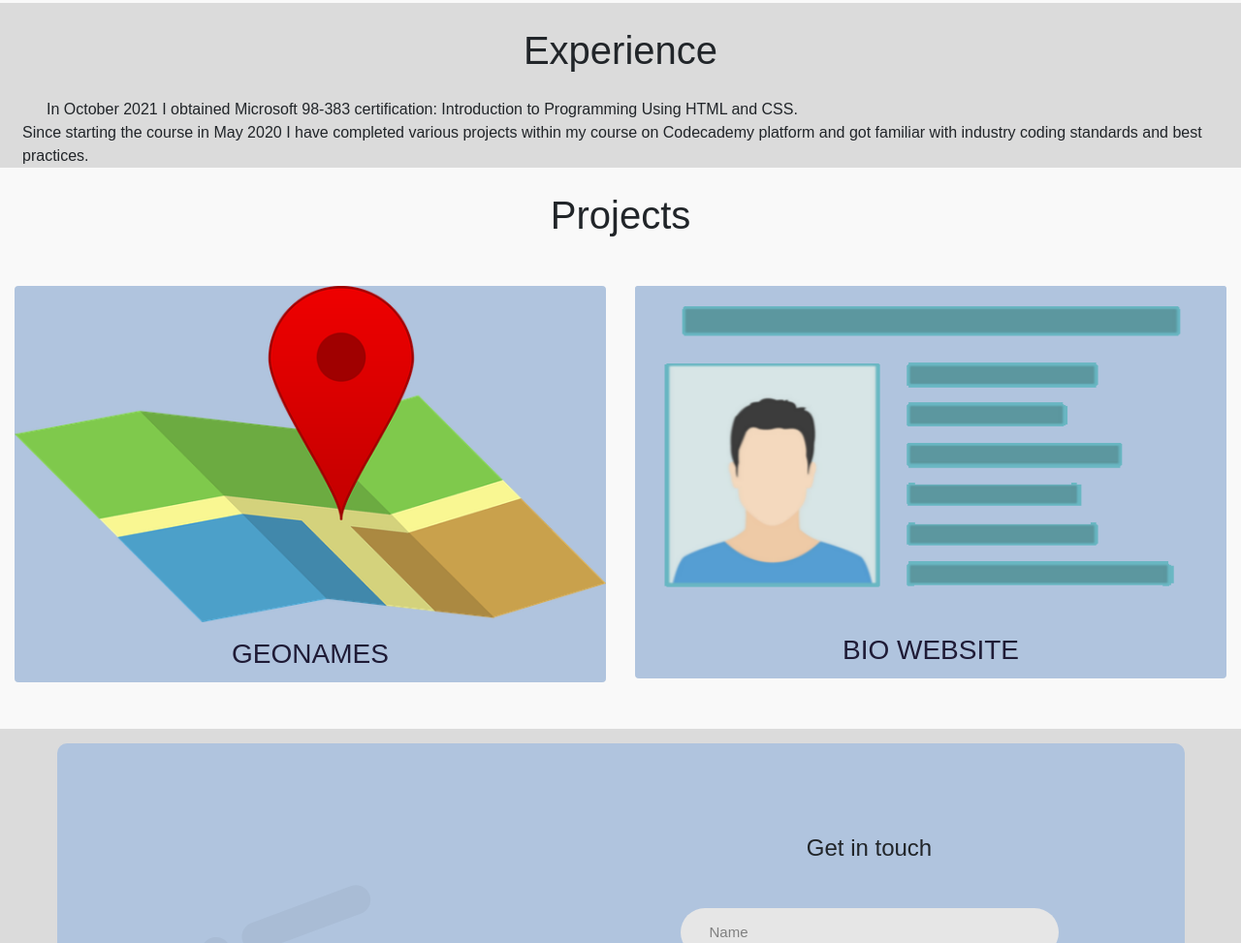
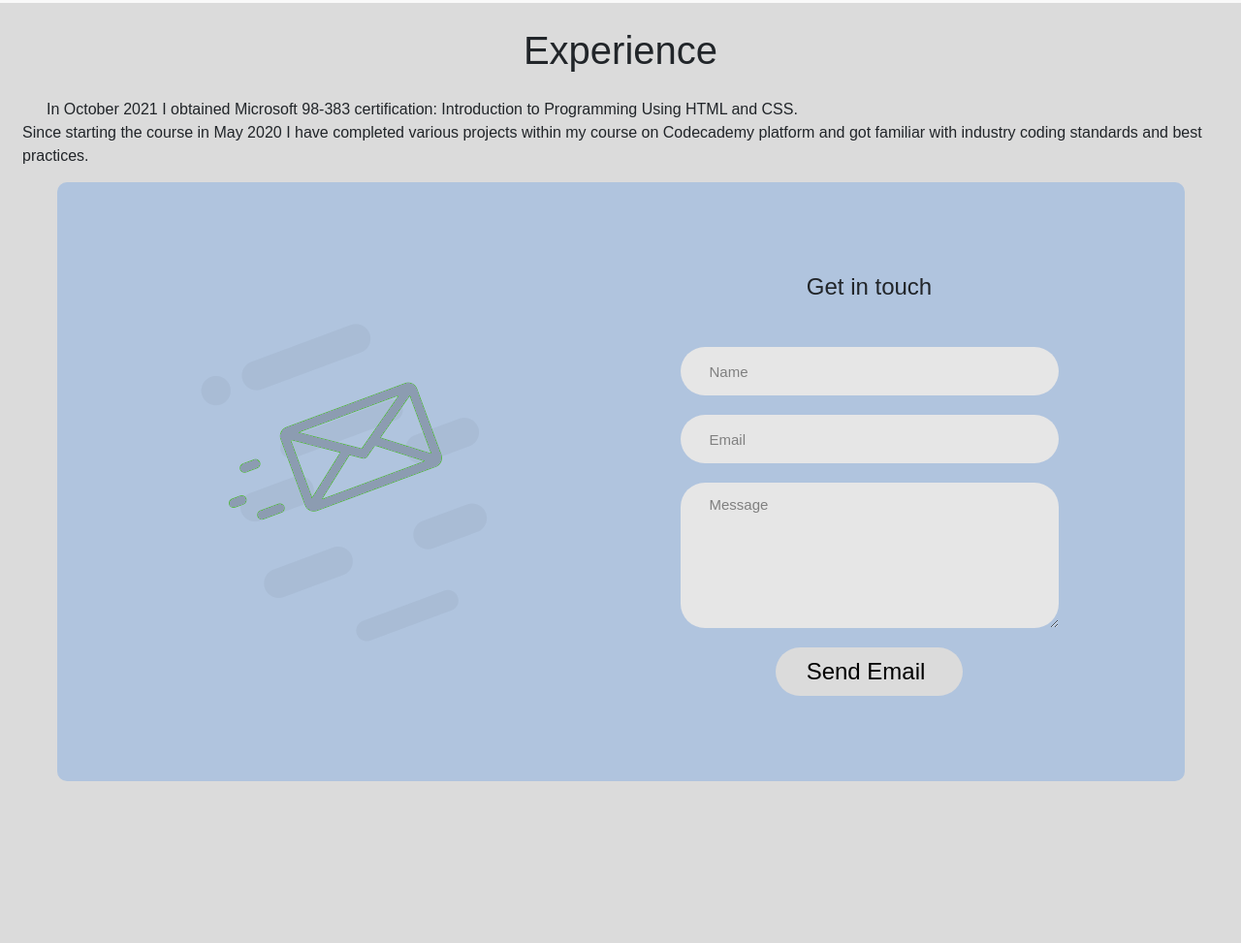
Before and after one commit to MTelega/maciejTelega, a plain HTML site: page bio website/index.html in a window 1280 px wide. Shown: the part 1059-2032 px from the top of the page at 97% size. After the commit the page ends 1880 px from the top, so only its background shows below. Drawn offline with Linux system fonts and the light colour scheme.

Commit message:
'bio changes'

```diff
--- a/bio website/index.html
+++ b/bio website/index.html
@@ -134,28 +134,7 @@
 
       <!--Projects-->
 
-        <div class="row d-flex justify-content-center" id="projects">
-          <h1 class="w-100">Projects</h1>
 
-          <div class="col-sm-12 col-md-6 col-lg-6 mb-4 d-flex justify-content-center">
-            <a href="http://geonames.maciejtelega.co.uk"><div class="card align-items-center my-4 border-0">
-              <img class="img-fluid card-img-top embed-responsive-item h-100" src="css/images/location-badge.png" alt="location-badge">
-              <div class="card-block">
-                <h3 class="card-title pt-3">GEONAMES</h3>
-              </div>
-            </div></a>
-          </div>
-
-
-          <div class="col-sm-12 col-md-6 col-lg-6 mb-4 d-flex justify-content-center">
-            <a href="http://maciejtelega.co.uk/"><div class="card align-items-center my-4 border-0">
-              <img class="img-fluid card-img-top embed-responsive-item h-100" src="css/images/profile-badge.png" alt="profile-badge">
-              <div class="card-block">
-                <h3 class="card-title pt-3">BIO WEBSITE</h3>
-              </div>
-            </div></a>
-          </div>
-        </div>
 
       <!--Contact-->
 
```
